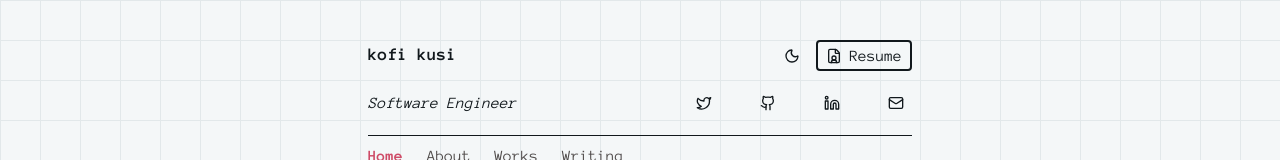
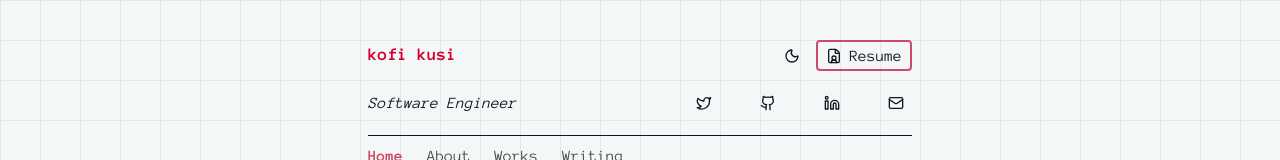
Before and after one commit to kofi-kusi/me-v1, a Next.js app: page / in a window 1280 px wide. Shown: the top 160 px of the page. Built offline with nearby package versions, Linux system fonts and the light colour scheme.

Commit message:
Expose custom hover color to tailwind

```diff
--- a/src/styles/globals.css
+++ b/src/styles/globals.css
@@ -25,6 +25,8 @@
   --color-foreground: var(--foreground);
   --font-sans: var(--font-geist-sans);
   --font-mono: var(--font-geist-mono);
+  --color-primary-hover: var(--primary-hover);
+  --color-primary: var(--primary)
 }
 
 /* Dark mode */
```
